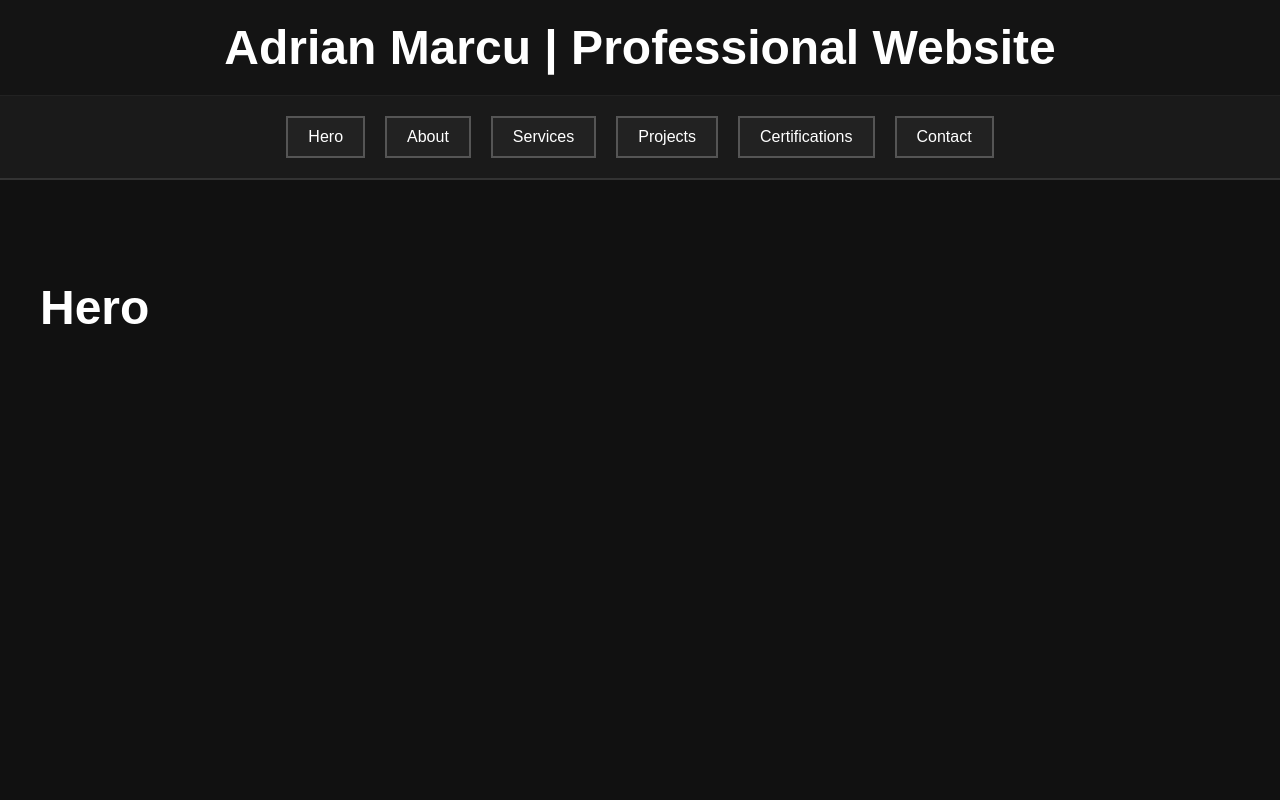
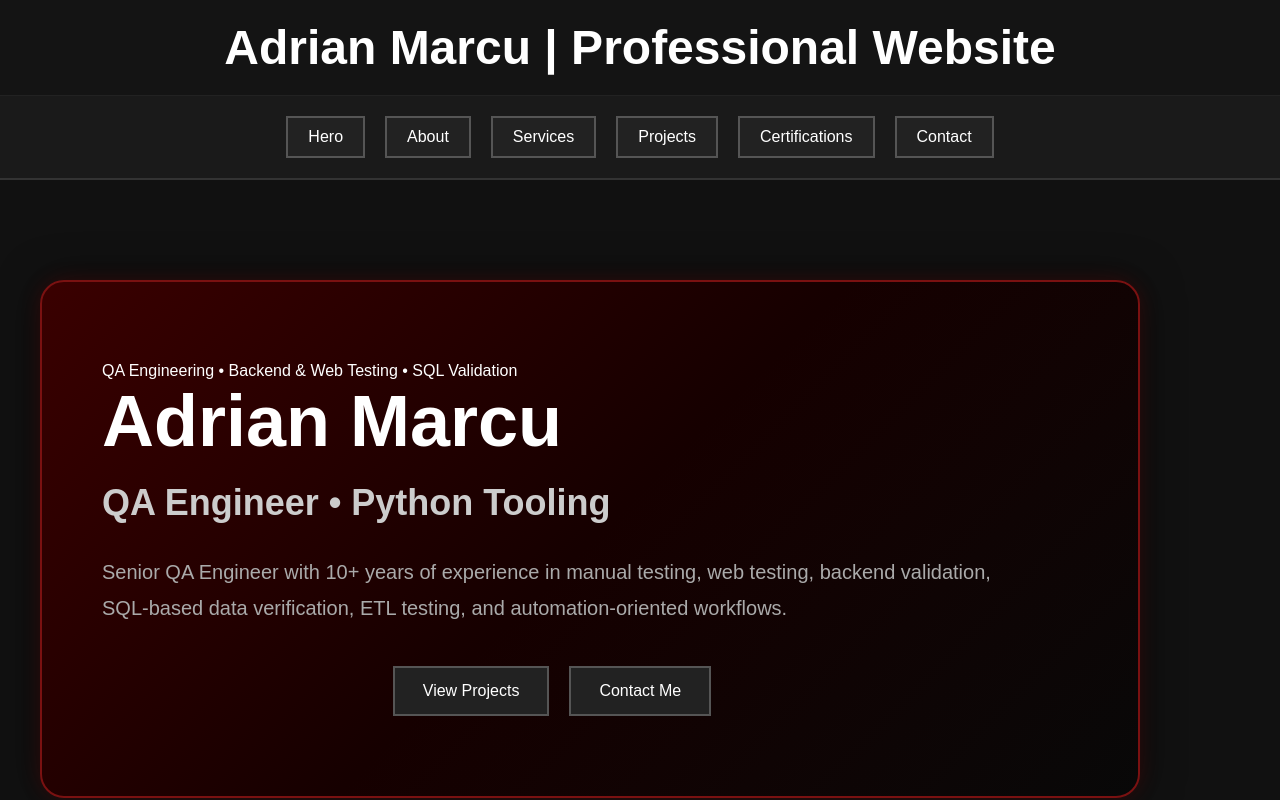
Before and after one commit to AdrianM-byte/amportfolio.ro, a React app in the folder frontend/: page / in a window 1280 px wide. Shown: the top 800 px of the page. Built offline with nearby package versions, Linux system fonts and the light colour scheme; the HTML template or start-up script is replaced by a standard one.

Commit message:
Build hero section and updated portfolio branding

```diff
--- a/frontend/src/App.jsx
+++ b/frontend/src/App.jsx
@@ -1,13 +1,11 @@
 import NavBar from "./components/navbar/Navbar"
+import Hero from './components/hero/Hero'
 
 function App() {
   return (
     <div>
       <NavBar />
-
-      <section id="hero">
-        <h1>Hero</h1>
-      </section>
+      <Hero />
 
       <section id="about">
         <h1>About</h1>
--- a/frontend/src/components/hero/Hero.jsx
+++ b/frontend/src/components/hero/Hero.jsx
@@ -0,0 +1,34 @@
+function Hero() {
+    return (
+        <section id="hero" clasName="hero">
+            <div className="hero-card">
+                <div className="hero-content">
+                    <p className="Hero-subtitle">
+                        QA Engineering • Backend & Web Testing • SQL Validation
+                    </p>
+
+                    <h1 className="hero-title">
+                        Adrian Marcu
+                    </h1>
+
+                    <h2 className="hero-role">
+                        QA Engineer • Python Tooling
+                    </h2>
+
+                    <p className="hero-description">
+                        Senior QA Engineer with 10+ years of experience in manual testing,
+                        web testing, backend validation, SQL-based data verification,
+                        ETL testing, and automation-oriented workflows.
+                    </p>
+
+                    <div className="hero-buttons">
+                        <button> View Projects</button>
+                        <button> Contact Me</button>
+                    </div>
+                </div>
+            </div>
+        </section>
+    )
+}
+
+export default Hero
--- a/frontend/src/styles.css
+++ b/frontend/src/styles.css
@@ -83,3 +83,92 @@ header {
 
     z-index: 1000;
 }
+
+.hero {
+    display: flex;
+    justify-content: center;
+    align-items: center;
+
+    text-align: center;
+
+    padding: 100px 40px;
+}
+
+.hero-content {
+    max-width: 900px;
+}
+
+.hero-subtitle {
+    color: #888;
+    font-size: 18px;
+    margin-bottom: 20px;
+
+    letter-spacing: 2px;
+}
+
+.hero-title {
+    font-size: 72px;
+    margin-bottom: 20px;
+}
+
+.hero-role {
+    font-size: 36px;
+    color: #cccccc;
+
+    margin-bottom: 30px;
+}
+
+.hero-description {
+    font-size: 20px;
+    line-height: 1.8;
+
+    color: #aaaaaa;
+
+    margin-bottom: 40px;
+}
+
+.hero-buttons {
+    display: flex;
+    justify-content: center;
+    gap: 20px;
+}
+
+.hero-buttons button {
+    background-color: #222;
+    color: white;
+
+    border: 2px solid #555;
+    padding: 14px 28px;
+
+    font-size: 16px;
+
+    cursor: pointer;
+    transition: 0.3s;
+}
+
+.hero-buttons button:hover {
+    background-color: #444;
+}
+
+.hero-card {
+    background: linear-gradient(
+    135deg,
+    #3a0000,
+    #160000,
+    #080808
+    );
+
+    border: 2px solid #7a1111;
+
+    border-radius: 24px;
+
+    padding: 80px 60px;
+
+    max-width: 1100px;
+
+    width: 100%;
+
+    box-shadow:
+        0 0 20px rgba(255, 0, 0, 0.15),
+        0 0 40px rgba(0, 0, 0, 0.6);
+}
```
